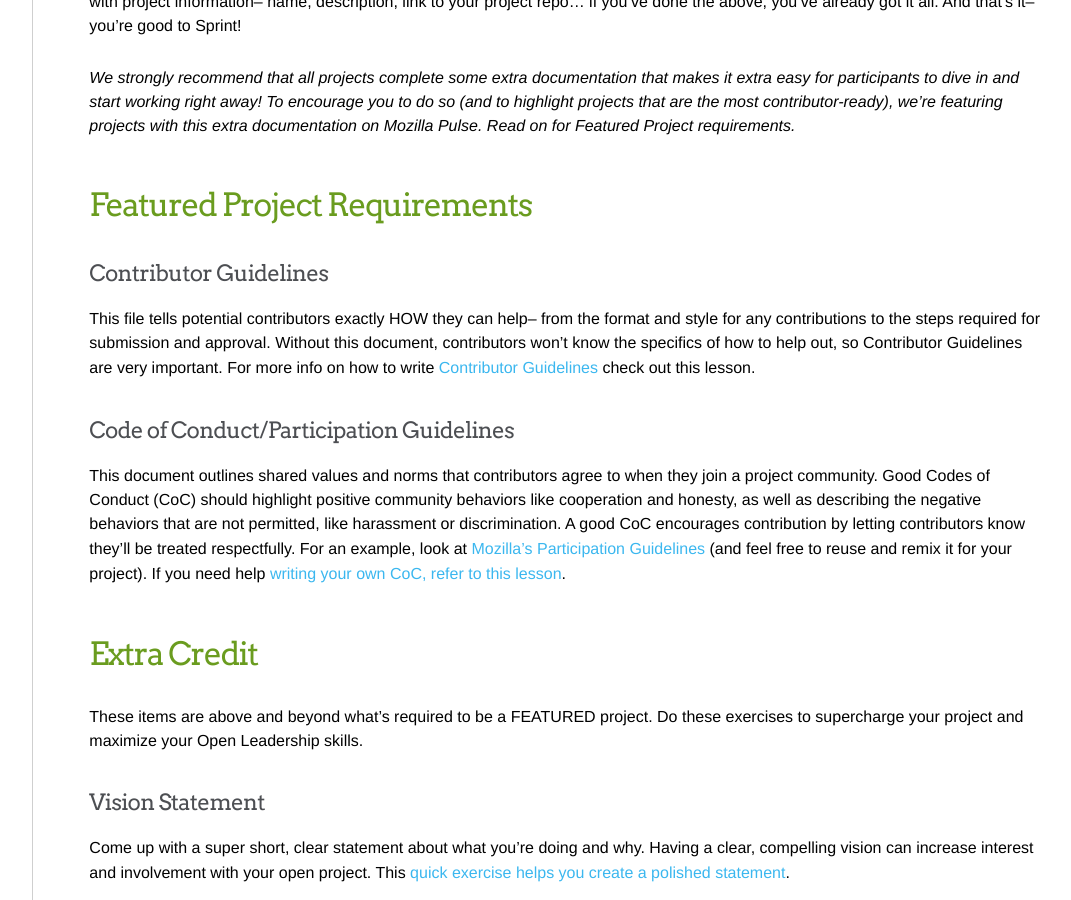
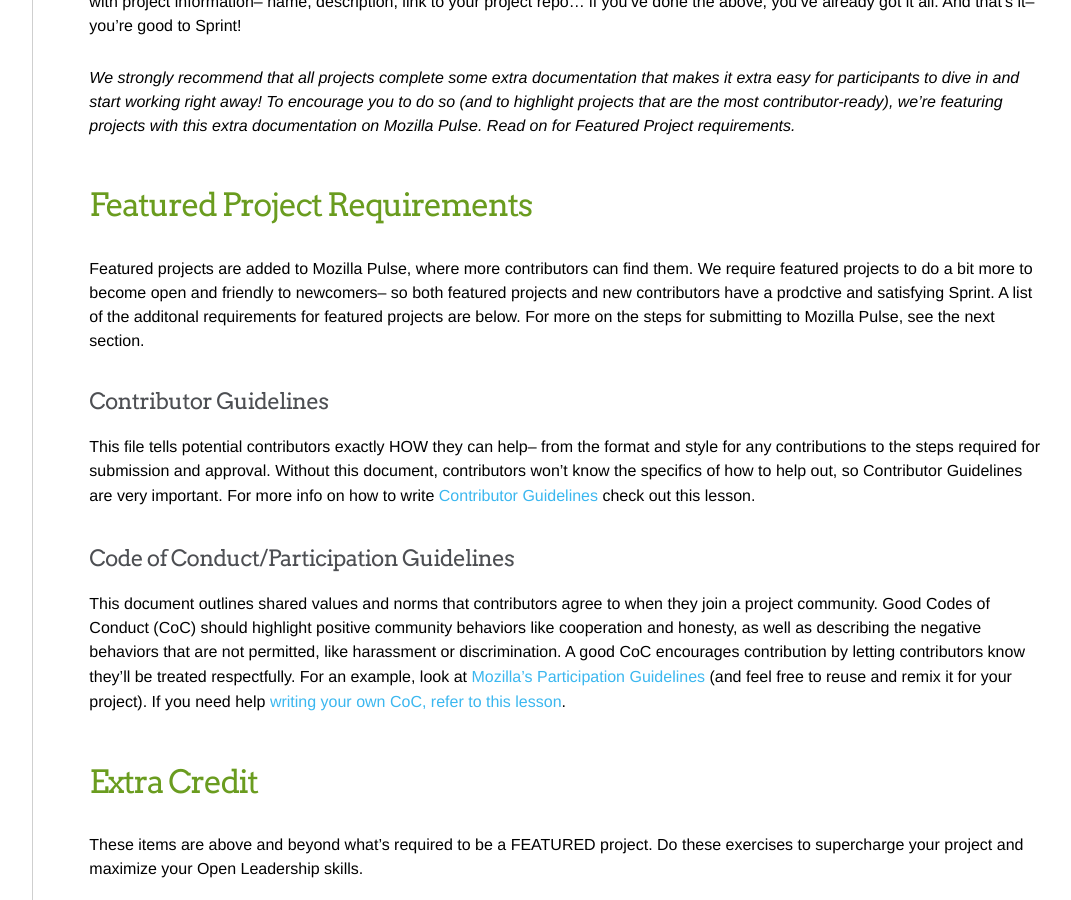
Before and after one commit to mozilla/global-sprint, a Jekyll site: the page built from _articles/project-lead-guide/project-requirements.md, in a window 1280 px wide and 900 px high, scrolled down 1404 px. Shown: the whole window, without its empty margins (180-1251 px from the left). Built offline with Jekyll 4.4.1, drawn with Linux system fonts in a browser that asks for light colours; comment, search, counter and statistics services are not loaded.

Commit message:
Update project-requirements.md

```diff
--- a/_articles/project-lead-guide/project-requirements.md
+++ b/_articles/project-lead-guide/project-requirements.md
@@ -36,6 +36,8 @@ When you fill out the **[Project Registration form](https://goo.gl/forms/cH9pQif
 _We strongly recommend that all projects complete some extra documentation that makes it extra easy for participants to dive in and start working right away! To encourage you to do so (and to highlight projects that are the most contributor-ready), we’re featuring projects with this extra documentation on Mozilla Pulse. Read on for Featured Project requirements._
 
 ### Featured Project Requirements
+Featured projects are added to Mozilla Pulse, where more contributors can find them. We require featured projects to do a bit more to become open and friendly to newcomers-- so both featured projects and new contributors have a prodctive and satisfying Sprint. A list of the additonal requirements for featured projects are below. For more on the steps for submitting to Mozilla Pulse, see the next section.
+
 #### Contributor Guidelines
 This file tells potential contributors exactly HOW they can help– from the format and style for any contributions to the steps required for submission and approval. Without this document, contributors won’t know the specifics of how to help out, so Contributor Guidelines are very important. For more info on how to write [Contributor Guidelines](https://mozilla.github.io/open-leadership-training-series/articles/building-communities-of-contributors/write-contributor-guidelines/) check out this lesson.
 
```
